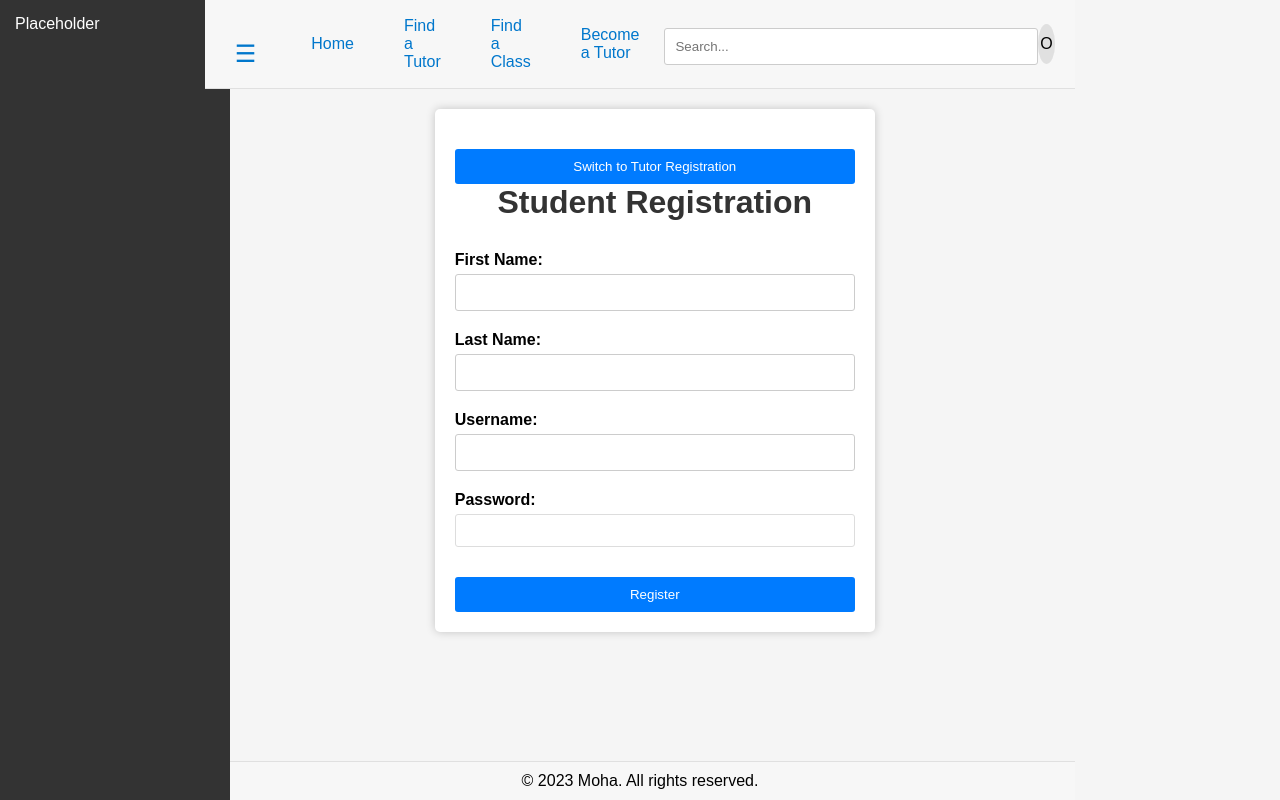
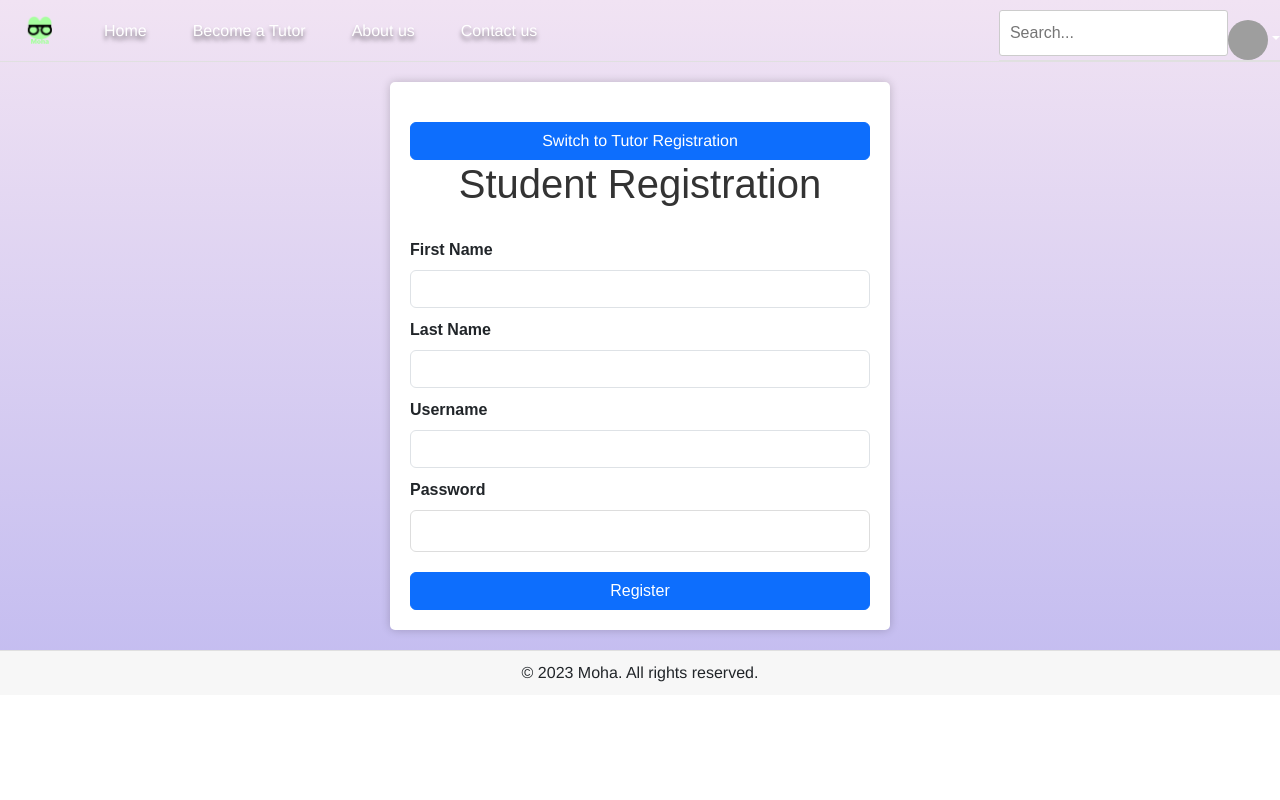
Before and after one commit to metaknightccc/MoHa, a React (Create React App) app in the folder react-app/: page /reg/register_tutor in a window 1280 px wide. Built offline with nearby package versions, Linux system fonts and the light colour scheme; grey boxes are pictures that could not be loaded.

Commit message:
feat: implemented partial figma stylesheet with bootstrap integrated, frontend route handler --Charles

```diff
--- a/react-app/package.json
+++ b/react-app/package.json
@@ -9,7 +9,9 @@
     "@testing-library/user-event": "^13.5.0",
     "bootstrap": "^5.3.2",
     "react": "^18.2.0",
+    "react-bootstrap": "^2.9.1",
     "react-dom": "^18.2.0",
+    "react-router-dom": "^6.17.0",
     "react-scripts": "5.0.1",
     "web-vitals": "^2.1.4"
   },
--- a/react-app/src/App.js
+++ b/react-app/src/App.js
@@ -2,17 +2,27 @@ import React from 'react';
 import './App.css';
 import LoginPage from './LoginPage';
 import FetchData from './FetchData';
+import HomePage from './HomePage';
 import Template from './Template';
 import RegistrationPage from './RegistrationPage';
 
-function App() {
+import { BrowserRouter as Router, Routes, Route, Navigate } from 'react-router-dom';
+
+const App = () => {
   return (
-    <div className="App">
-      <Template>
-        <RegistrationPage />
-      </Template>
-    </div>
+    <Router>
+      <Routes>
+        <Route path="/" element={<Template />}>
+          <Route index element={<HomePage />} />
+          <Route path="login" element={<LoginPage />} />
+          <Route path="reg/register_student" element={<RegistrationPage isStd={true} />} />
+          <Route path="reg/register_tutor" element={<RegistrationPage isStd={false} />} />
+        </Route>
+        {/* Redirect to homepage if route is not found */}
+        <Route path="*" element={<Template />} />
+      </Routes>
+    </Router>
   );
-}
+};
 
 export default App;
--- /dev/null
+++ b/react-app/src/HomePage.js
@@ -0,0 +1,12 @@
+import React from "react";
+import "./HomePage.css";
+
+const HomePage = () => {
+  return (
+    <div className="HomePage">
+      <h1>Home Page</h1>
+    </div>
+  );
+};
+
+export default HomePage;
--- a/react-app/src/RegistrationPage.css
+++ b/react-app/src/RegistrationPage.css
@@ -1,5 +1,5 @@
 /* Reset default browser styles */
-body, h1, form, label, input, button {
+h1, form, label, input, button {
   margin: 0;
   padding: 0;
   border: 0;
@@ -7,17 +7,10 @@ body, h1, form, label, input, button {
   box-sizing: border-box;  /* Include border and padding in element's total width and height */
 }
 
-body {
-  background-color: #f5f5f5;
-  display: flex;
-  align-items: center;
-  justify-content: center;
-  height: 100vh;
-}
 
 .container {
-  width: 100%;
-  max-width: 400px;  /* Maximum width of the registration container */
+  width: 50%;
+  max-width: 500px;  /* Maximum width of the registration container */
   background-color: #fff;
   padding: 20px;
   border-radius: 5px;
@@ -46,7 +39,6 @@ input {
   margin-top: 5px; /* Space between label and input */
   border: 1px solid #ccc;
   border-radius: 3px;
-  width: 100%; /* Make inputs stretch the full width of their parent */
 }
 
 button {
--- a/react-app/src/RegistrationPage.js
+++ b/react-app/src/RegistrationPage.js
@@ -1,8 +1,9 @@
-import React, { useState } from 'react';
-import './RegistrationPage.css';
+import React, { useState } from "react";
+import "./RegistrationPage.css";
+import { Container, Form, Button } from "react-bootstrap";
 
-function RegistrationPage() {
-  const [isStudent, setIsStudent] = useState(true);
+function RegistrationPage(isStd) {
+  const [isStudent, setIsStudent] = useState(isStd);
   const [formData, setFormData] = useState({
     username: "",
     password: "",
@@ -10,7 +11,7 @@ function RegistrationPage() {
     last_name: "",
     email: "",
     phone_number: "",
-    social_security_number: ""
+    social_security_number: "",
   });
 
   const handleInputChange = (e) => {
@@ -19,59 +20,90 @@ function RegistrationPage() {
 
   const handleRegistrationSubmit = (e) => {
     e.preventDefault();
-    const endpoint = isStudent ? "/reg/register_student" : "/reg/register_tutor";
+    const endpoint = isStudent
+      ? "/reg/register_student"
+      : "/reg/register_tutor";
     fetch(endpoint, {
       method: "POST",
       headers: {
-        'Content-Type': 'application/json'
+        "Content-Type": "application/json",
       },
-      body: JSON.stringify(formData)
-    })
-    .catch((error) => console.error("Error registering:", error));
+      body: JSON.stringify(formData),
+    }).catch((error) => console.error("Error registering:", error));
   };
 
   return (
-    <div className="container">
-      <button onClick={() => setIsStudent(!isStudent)}>
+    <Container>
+      <Button variant="primary" onClick={() => setIsStudent(!isStudent)}>
         Switch to {isStudent ? "Tutor" : "Student"} Registration
-      </button>
+      </Button>
       <h1>{isStudent ? "Student Registration" : "Tutor Registration"}</h1>
-      <form onSubmit={handleRegistrationSubmit}>
-        <label>
-          First Name:
-          <input type="text" name="first_name" onChange={handleInputChange} />
-        </label>
-        <label>
-          Last Name:
-          <input type="text" name="last_name" onChange={handleInputChange} />
-        </label>
-        <label>
-          Username:
-          <input type="text" name="username" onChange={handleInputChange} />
-        </label>
-        <label>
-          Password:
-          <input type="password" name="password" onChange={handleInputChange} />
-        </label>
+      <Form onSubmit={handleRegistrationSubmit}>
+        <Form.Group controlId="formFirstName">
+          <Form.Label>First Name</Form.Label>
+          <Form.Control
+            type="text"
+            name="first_name"
+            onChange={handleInputChange}
+          />
+        </Form.Group>
+        <Form.Group controlId="formLastName">
+          <Form.Label>Last Name</Form.Label>
+          <Form.Control
+            type="text"
+            name="last_name"
+            onChange={handleInputChange}
+          />
+        </Form.Group>
+        <Form.Group controlId="formUsername">
+          <Form.Label>Username</Form.Label>
+          <Form.Control
+            type="text"
+            name="username"
+            onChange={handleInputChange}
+          />
+        </Form.Group>
+        <Form.Group controlId="formPassword">
+          <Form.Label>Password</Form.Label>
+          <Form.Control
+            type="password"
+            name="password"
+            onChange={handleInputChange}
+          />
+        </Form.Group>
         {!isStudent && (
           <>
-            <label>
-              Email:
-              <input type="email" name="email" onChange={handleInputChange} />
-            </label>
-            <label>
-              Phone Number:
-              <input type="tel" name="phone_number" onChange={handleInputChange} />
-            </label>
-            <label>
-              Social Security Number:
-              <input type="text" name="social_security_number" onChange={handleInputChange} />
-            </label>
+            <Form.Group controlId="formEmail">
+              <Form.Label>Email</Form.Label>
+              <Form.Control
+                type="email"
+                name="email"
+                onChange={handleInputChange}
+              />
+            </Form.Group>
+            <Form.Group controlId="formPhoneNumber">
+              <Form.Label>Phone Number</Form.Label>
+              <Form.Control
+                type="tel"
+                name="phone_number"
+                onChange={handleInputChange}
+              />
+            </Form.Group>
+            <Form.Group controlId="formSSN">
+              <Form.Label>Social Security Number</Form.Label>
+              <Form.Control
+                type="text"
+                name="social_security_number"
+                onChange={handleInputChange}
+              />
+            </Form.Group>
           </>
         )}
-        <button type="submit">Register</button>
-      </form>
-    </div>
+        <Button variant="primary" type="submit">
+          Register
+        </Button>
+      </Form>
+    </Container>
   );
 }
 
--- a/react-app/src/Template.css
+++ b/react-app/src/Template.css
@@ -1,55 +1,51 @@
-/* Color palette:
-   - Professional gray as a base color
-   - Soft blue for buttons and links for a friendly feel
-*/
-
 .Template {
-    font-family: 'Arial', sans-serif;
+    font-family: "Roboto-Bold", Helvetica;
     display: flex;
     flex-direction: column;
-    height: 100vh;
+    background: linear-gradient(180deg, rgb(241, 227, 243) 0%, rgb(194, 187, 240) 100%);
+    width: 100%;
+
 }
 
-.Header {
+.Nav-Main {
     display: flex;
     align-items: center;
     justify-content: space-between;
-    background-color: #f7f7f7;
     border-bottom: 1px solid #e0e0e0;
-    padding: 10px 20px;
     position: relative; /* Added to ensure header is on top of sidebar */
     z-index: 2;
 }
 
-.sidebarToggle {
-    width: 5%;
-    background: none;
-    border: none;
-    font-size: 24px; /* Adjust based on your needs */
-    cursor: pointer;
-    color: #0077cc;
-    margin-right: 20px;
+.Nav-Main-Left {
+    display: flex;
+    align-items: center;
+    justify-content: space-between;
 }
 
-.Sidebar {
-    background-color: #333;
-    color: white;
-    width: 200px;
-    height: 100%;
-    padding: 15px;
-    transition: transform 0.3s ease; /* Smooth transition */
-    position: fixed; /* Make sure it's fixed */
-    top: 0; /* Position it at the top */
-    left: 0; /* And start from the left */
-}
-.Sidebar.hidden {
-    transform: translateX(-100%);
+.Nav-Main-Right{
+    display: flex;
+    align-items: center;
+    justify-content: space-between;
+    border-bottom: 1px solid #e0e0e0;
+    position: relative; /* Added to ensure header is on top of sidebar */
+    z-index: 2;
 }
 
+.custom-link {
+    color: #ffffff !important;
+    font-family: "Roboto-Bold", Helvetica;
+    font-size: 25px;
+    line-height: normal;
+
+    text-align: center;
+    text-shadow: 0px 4px 4px #00000080;
+    white-space: nowrap;
+  }
 
 .Body {
-    flex: 1;
-    margin-left: 210px; /* Adjust this based on sidebar width + padding */
+    display: flex;
+    align-items: flex-start;
+    justify-content: center;
     padding: 20px;
     overflow-y: auto;
 }
@@ -82,55 +78,20 @@ nav input[type="text"] {
     margin-right: 10px;
 }
 
-.avatar {
-    display: flex;
-    align-items: center;
-    cursor: pointer;
-    position: relative;
-    border-radius: 50%;
+
+.avatar-dropdown {
+  background-color: transparent !important;
+  border: none !important;
+  padding: 0 !important;
+}
+
+.avatar-img {
     width: 40px;
     height: 40px;
-    justify-content: center;
-    background-color: #e0e0e0; /* Placeholder bg, you can use an img background here if the user is logged in */
-    overflow: hidden;
-}
-
-.avatar img {
-    width: 100%;
-    height: 100%;
+    border-radius: 50%;
     object-fit: cover;
 }
 
-.dropdownMenu {
-    position: absolute;
-    top: 100%;
-    right: 0;
-    background-color: #fff;
-    border: 1px solid #e0e0e0;
-    border-radius: 4px;
-    display: flex;
-    flex-direction: column;
-    box-shadow: 0 2px 4px rgba(0, 0, 0, 0.1);
-}
-
-.dropdownMenu a {
-    padding: 10px;
-    text-decoration: none;
-    color: #333;
-    transition: background-color 0.3s ease;
-}
-
-.dropdownMenu a:hover {
-    background-color: #e6f1f8;
-}
-
-
-.Body {
-    flex: 1;
-    margin-left: 210px; /* sidebar width + a little margin */
-    padding: 20px;
-    overflow-y: auto;
-}
 
 .Footer {
     background-color: #f7f7f7;
--- a/react-app/src/Template.js
+++ b/react-app/src/Template.js
@@ -1,46 +1,99 @@
-import React, { useState, useEffect } from 'react';
-import './Template.css';
+import React, { useState, useEffect } from "react";
+import "./Template.css";
+import logo from "./logoWithTxt.svg";
+import Dropdown from "react-bootstrap/Dropdown";
+import Nav from "react-bootstrap/Nav";
+import Navbar from "react-bootstrap/Navbar";
 
-function Template({children}) {
+import "bootstrap/dist/css/bootstrap.min.css";
+import { Outlet } from 'react-router-dom';
+
+function Template() {
   const [showMenu, setShowMenu] = useState(false);
-    const [isSidebarVisible, setSidebarVisibility] = useState(true);
+  //const [isSidebarVisible, setSidebarVisibility] = useState(true);
 
   return (
-        <div className='Template'>
-           <div className='Header'>
-                <button className="sidebarToggle" onClick={() => setSidebarVisibility(prevVisible => !prevVisible)}>
-                ☰
-                </button>
-                <nav>
-                    <a href="/">Home</a>
-                    <a href="/find-tutor">Find a Tutor</a>
-                    <a href="/find-class">Find a Class</a>
-                    <a href="/become-tutor">Become a Tutor</a>
-                </nav>
+    <div className="Template">
+      <div className="Header">
+        <div className="Nav-Main">
+          <div className="Nav-Main-Left">
+            <Navbar expand="lg">
+              <Navbar.Brand href="/">
+                <img
+                  src={logo}
+                  width="30"
+                  height="30"
+                  className="d-inline-block align-top"
+                  alt="Logo"
+                />
+              </Navbar.Brand>
+              <Navbar.Toggle aria-controls="basic-navbar-nav" />
+              <Navbar.Collapse id="basic-navbar-nav">
+                <Nav
+                  variant="pills"
+                  className="flex-grow-1 justify-content-evenly"
+                  activeKey="/home"
+                >
+                  <Nav.Item>
+                    <Nav.Link href="/" className="custom-link">Home</Nav.Link>
+                  </Nav.Item>
+                  <Nav.Item>
+                    <Nav.Link href="/reg/register_tutor" className="custom-link">
+                      Become a Tutor
+                    </Nav.Link>
+                  </Nav.Item>
+                  <Nav.Item>
+                    <Nav.Link href="/about" className="custom-link">About us</Nav.Link>
+                  </Nav.Item>
+                  <Nav.Item>
+                    <Nav.Link href="/contact" className="custom-link">Contact us</Nav.Link>
+                  </Nav.Item>
+                </Nav>
+              </Navbar.Collapse>
+            </Navbar>
+          </div>
+          <div className="Nav-Main-Right">
+            <input type="text" placeholder="Search..." />
+            <div className="avatar">
+              <Dropdown>
+                <Dropdown.Toggle
+                  id="dropdown-basic"
+                  className="avatar-dropdown"
+                >
+                  <img src="path-to-your-avatar-image" className="avatar-img" />
+                </Dropdown.Toggle>
 
-
-                <input type="text" placeholder="Search..." />
-                <div className="avatar" onClick={() => setShowMenu(!showMenu)}>
-                    {/* Dummy avatar icon, replace with your actual image or icon */}
-                    O
-                    {showMenu && (
-                        <div className="dropdownMenu">
-                            <a href="/login">Login</a>
-                            <a href="/signup">Sign Up</a>
+                <Dropdown.Menu align="right">
+                  <Dropdown.Item disabled>
+                    <div className="avatar-dropdown-header">
+                      <img
+                        src="avatar-image-url"
+                        alt="avatar"
+                        className="avatar-image-small"
+                      />
+                      <div>
+                        <div className="username">Username</div>
+                        <div className="email">email@example.com</div>
                       </div>
-                    )}
+                    </div>
+                  </Dropdown.Item>
+                  <Dropdown.Divider />
+                  <Dropdown.Item href="#/profile">Profile</Dropdown.Item>
+                  <Dropdown.Item href="#/signout">Sign Out</Dropdown.Item>
+                </Dropdown.Menu>
+              </Dropdown>
+            </div>
+          </div>
         </div>
       </div>
 
-            <div className={`Sidebar ${isSidebarVisible ? '' : 'hidden'}`}>
-                Placeholder
+      <div className="Body">
+        <Outlet />
       </div>
-            <div className='Body'>{children}</div>
 
-            <div className='Footer'>© 2023 Moha. All rights reserved.</div>
+      <div className="Footer">© 2023 Moha. All rights reserved.</div>
     </div>
   );
-
 }
 
 export default Template;
```
Also changed, not shown: react-app/src/HomePage.css (added), react-app/src/logoWithTxt.svg (added), 1 other file (tests, documents, lock files or other folders). Lines whose indentation alone changed are shown as unchanged.
